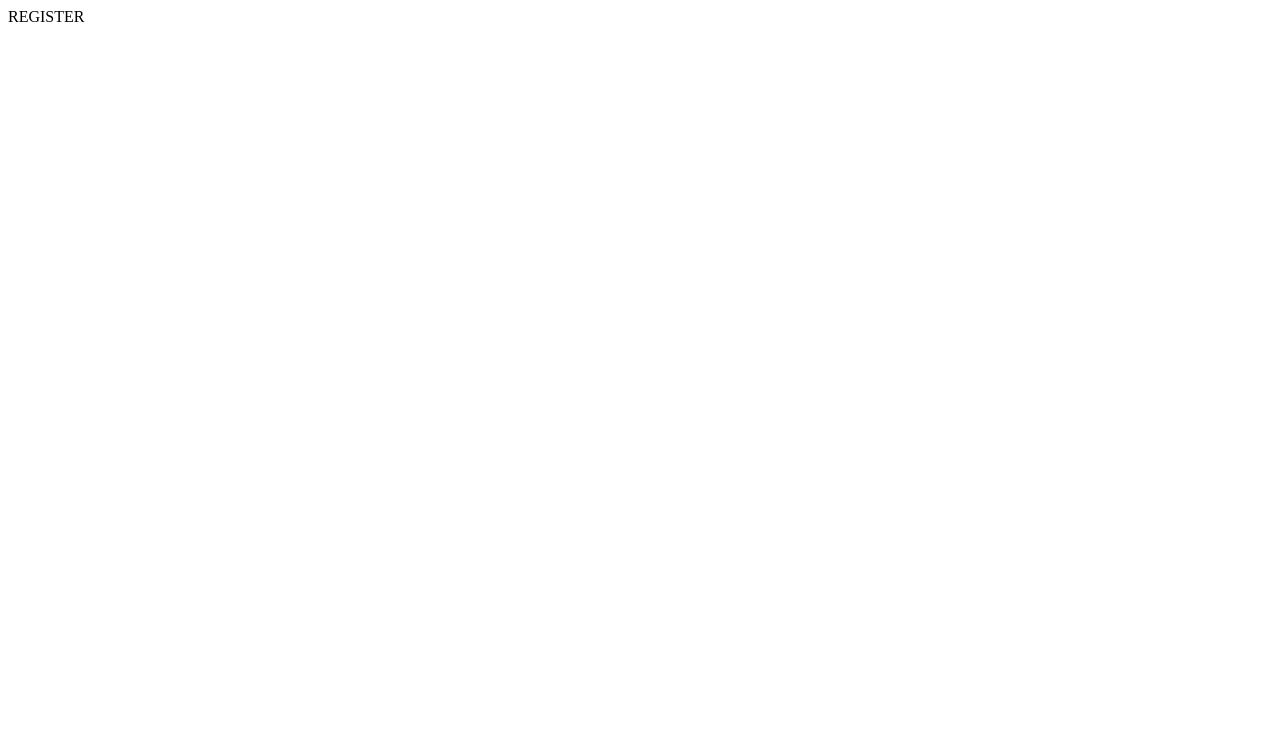
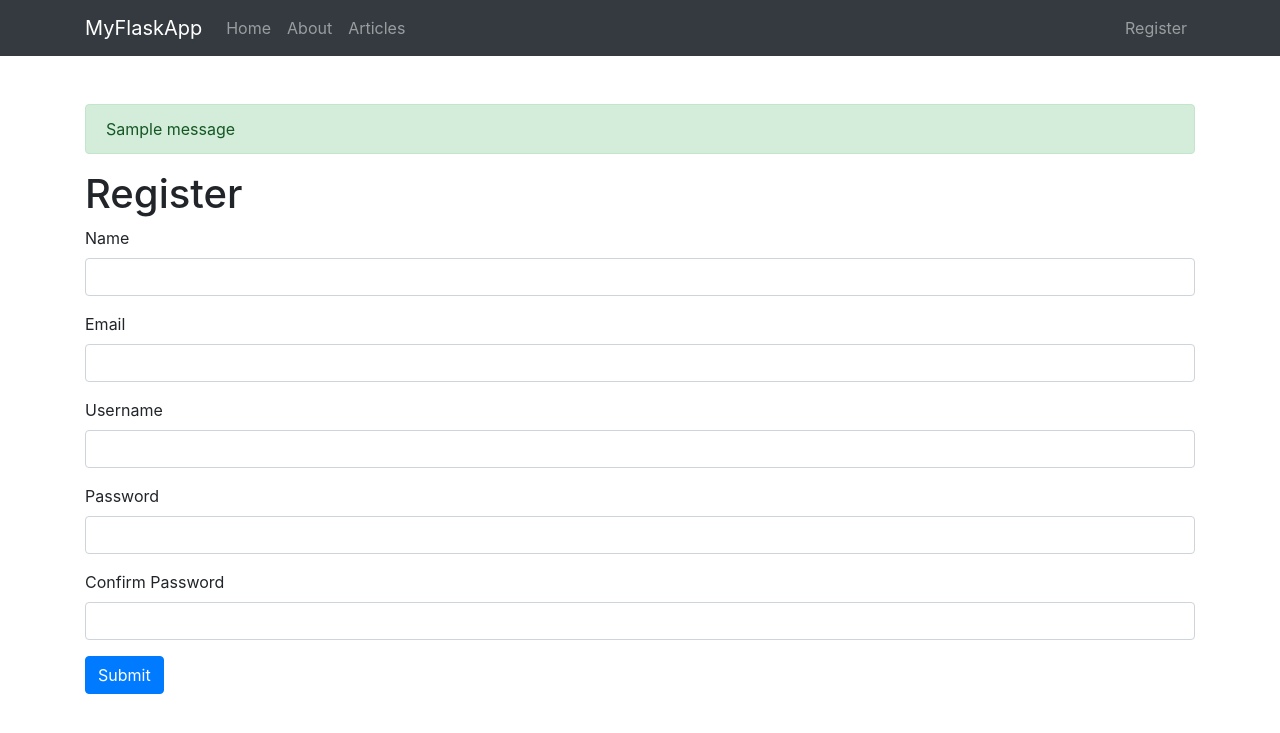
Before and after one commit to ak-py/myFlaskApp, a Flask app: page /register in a window 1280 px wide. Before the commit the part shown is almost empty. Shown: the top 733 px of the page. Run offline with Flask 2, Linux system fonts and the light colour scheme; one stand-in notice (Sample message) is shown; some libraries are stand-ins or nearby versions.

Commit message:
added mysql DB and register working

```diff
--- a/app.py
+++ b/app.py
@@ -1,10 +1,23 @@
 from flask import Flask, render_template, flash, redirect, url_for, session, logging, request
 from data import Articles
-from flaskext.mysql import MYSQL
-from wtform import Form, StringField, PasswordField, validators
+from flask_mysqldb import MySQL
+from wtforms import Form, StringField, PasswordField, validators
 from passlib.hash import sha256_crypt
+from mysql_config import mysql_password, mysql_username
 
 app = Flask(__name__)
+
+
+# Config MySQL
+app.config['MYSQL_HOST'] = 'localhost'
+app.config['MYSQL_USER'] = mysql_username
+app.config['MYSQL_PASSWORD'] = mysql_password
+app.config['MYSQL_DB'] = 'myflaskapp'
+app.config['MYSQL_CURSORCLASS'] = 'DictCursor'
+
+# init MYSQL
+mysql = MySQL(app)
+
 
 Articles = Articles()
 
@@ -32,7 +45,7 @@ def article(id):
 class RegisterForm(Form):
     name = StringField('Name', [validators.Length(min=1, max=50)])
     username = StringField('Username', [validators.Length(min=4, max=25)])
-    email = StringField('email', [validators.Length(min=6, max=50)])
+    email = StringField('Email', [validators.Length(min=6, max=50)])
     password = PasswordField('Password', [
         validators.DataRequired(),
         validators.EqualTo('confirm', message='Passwords do not match')
@@ -44,10 +57,33 @@ class RegisterForm(Form):
 def register():
     form = RegisterForm(request.form)
     if request.method == 'POST' and form.validate():
-        pass
+        name = form.name.data
+        email = form.email.data
+        username = form.username.data
+        password = sha256_crypt.encrypt(str(form.password.data))
+
+        # Create cursor
+        cur = mysql.connection.cursor()
+
+        # Execute query
+        cur.execute("INSERT INTO users(name, email, username, password) VALUES(%s, %s, %s, %s)",
+                    (name, email, username, password))
+
+        # Commit to DB
+        mysql.connection.commit()
+
+        # Close connection
+        cur.close()
+
+        flash('You are now registered and can log in', 'success')
+
+        redirect(url_for('index'))
+
+        # return render_template('register.html')
 
     return render_template('register.html', form=form)
 
 
 if(__name__ == '__main__'):
+    app.secret_key = 'secret123'
     app.run(debug=True)
--- /dev/null
+++ b/templates/includes/_formhelpers.html
@@ -0,0 +1,9 @@
+{% macro render_field(field) %}
+{{ field.label }}
+{{field(**kwargs)|safe}}
+{% if field.errors %}
+{% for error in field.errors %}
+<span class="help-inline">{{error}}</span>
+{% endfor %}
+{% endif %}
+{% endmacro %}
--- /dev/null
+++ b/templates/includes/_messages.html
@@ -0,0 +1,8 @@
+{% with messages = get_flashed_messages(with_categories=true) %}
+{% if messages %}
+
+{% for category, message in messages %}
+<div class="alert alert-{{ category }}">{{ message }}</div>
+{% endfor %}
+{% endif %}
+{% endwith %}
--- a/templates/includes/_navbar.html
+++ b/templates/includes/_navbar.html
@@ -18,6 +18,11 @@
           <a class="nav-link" href="/articles">Articles</a>
         </li>
       </ul>
+      <ul class="navbar-nav navbar-right">
+        <li class="nav-item">
+          <a class="nav-link" href="/register">Register </a>
+        </li>
+      </ul>
     </div>
   </div>
 </nav>
--- a/templates/layout.html
+++ b/templates/layout.html
@@ -15,6 +15,7 @@
     <div class="starter-template">
       <br />
       <br />
+      {% include 'includes/_messages.html' %}
       {% block body %} {% endblock %}
     </div>
   </main>
--- a/templates/register.html
+++ b/templates/register.html
@@ -1 +1,23 @@
-REGISTER
+{% extends 'layout.html' %} {% block body %}
+
+<h1>Register</h1>
+{% from "includes/_formhelpers.html" import render_field %}
+<form method="POST" action="">
+  <div class="form-group">
+    {{render_field(form.name, class="form-control")}}
+  </div>
+  <div class="form-group">
+    {{render_field(form.email, class="form-control")}}
+  </div>
+  <div class="form-group">
+    {{render_field(form.username, class="form-control")}}
+  </div>
+  <div class="form-group">
+    {{render_field(form.password, class="form-control")}}
+  </div>
+  <div class="form-group">
+    {{render_field(form.confirm, class="form-control")}}
+  </div>
+  <p><input type="submit" class="btn btn-primary" value="Submit" /></p>
+</form>
+{% endblock %}
```
Also changed, not shown: 1 other file.
